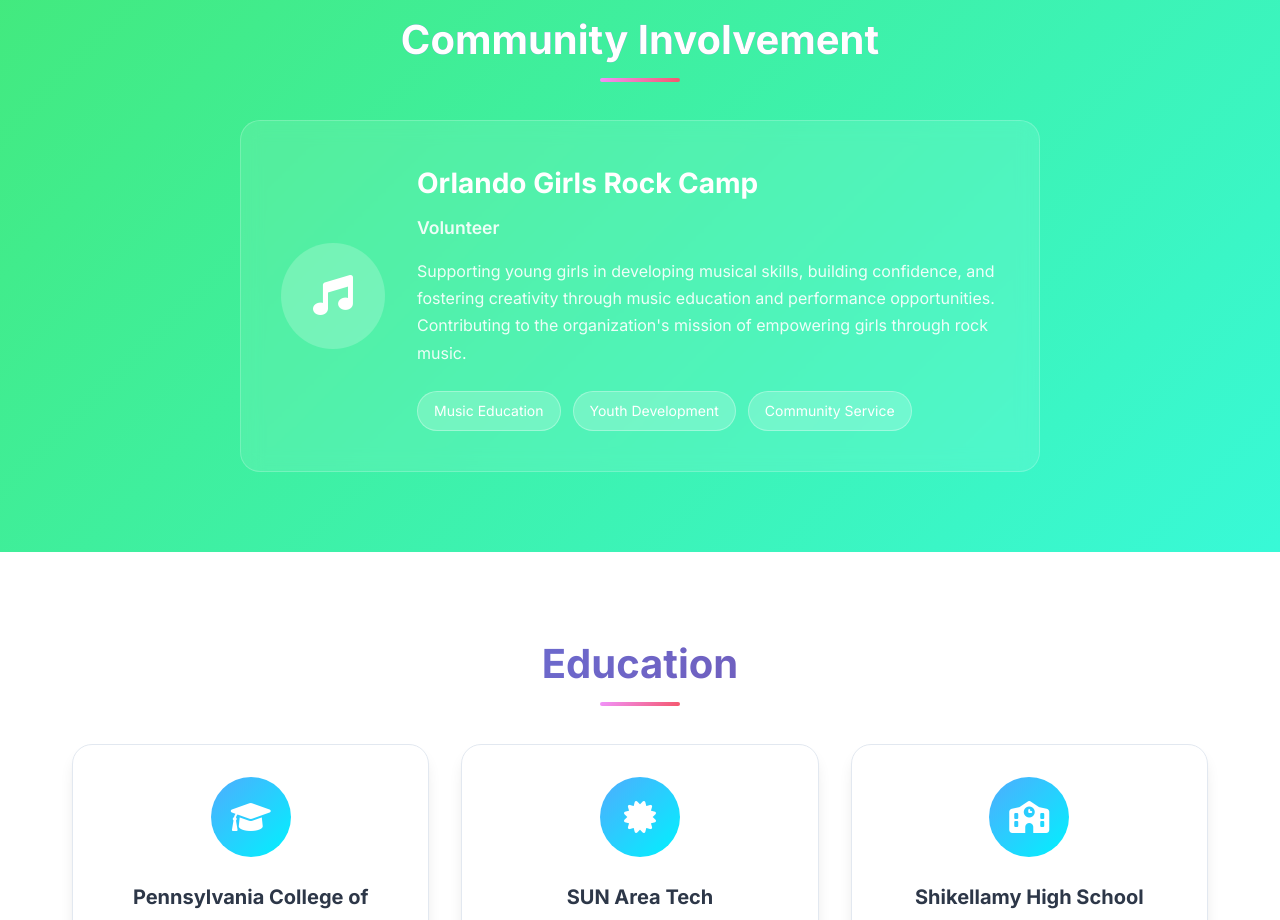
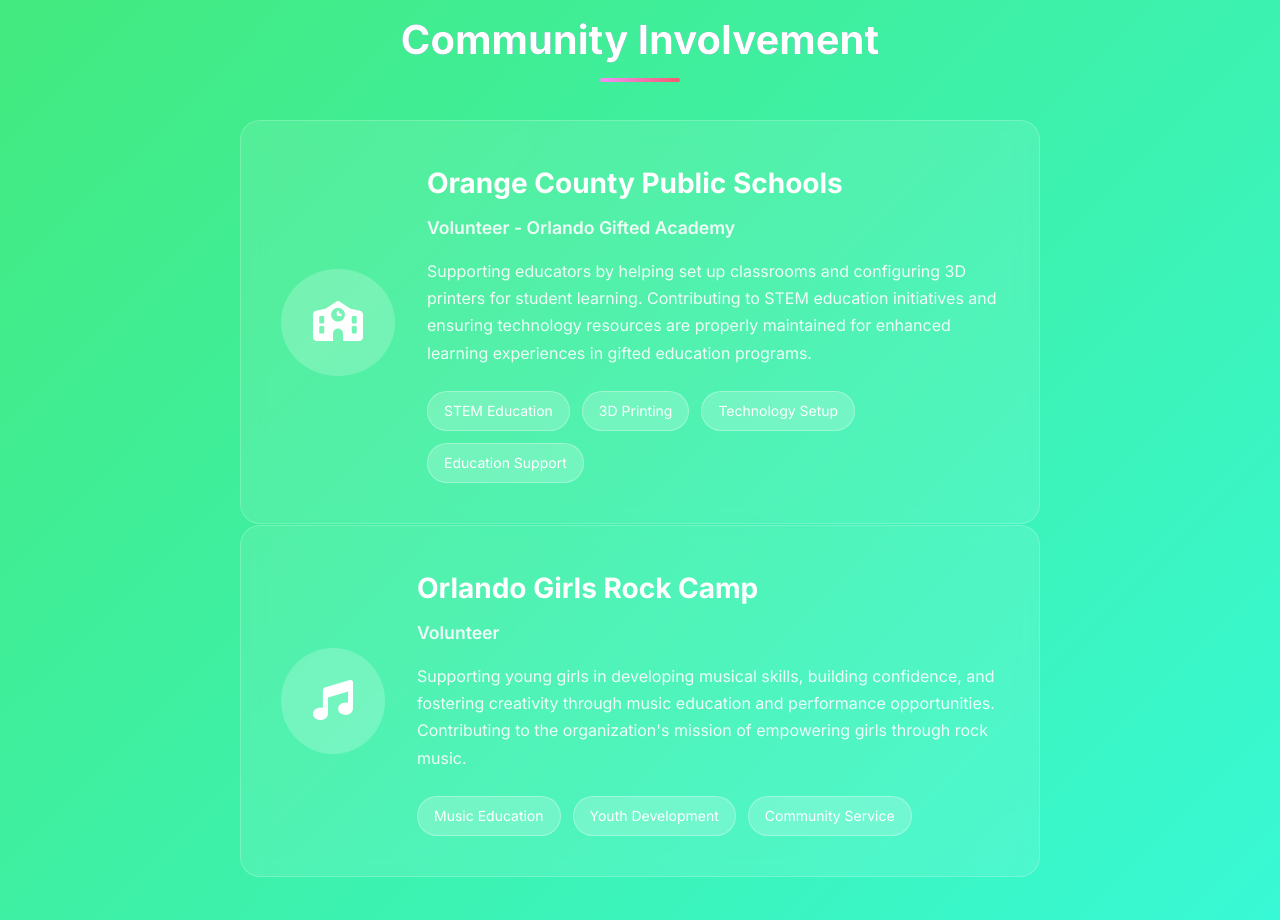
Before and after one commit to CloudCassette/portfolio, a website: page index.html in a window 1280 px wide. Shown: the part 5640-6560 px from the top of the page. Drawn offline with Linux system fonts and the light colour scheme.

Commit message:
Add OCPS Orlando Gifted Academy volunteer experience
- Added new volunteer experience at Orange County Public Schools
- Specifically highlighting work at Orlando Gifted Academy
- Focuses on classroom setup assistance and 3D printer configuration
- Includes relevant tags: STEM Education, 3D Printing, Technology Setup, Education Support
- Positioned before existing Orlando Girls Rock Camp volunteer entry
- Uses school icon (fa-school) to differentiate from music volunteer work

```diff
--- a/index.html
+++ b/index.html
@@ -302,6 +302,24 @@
     <section id="volunteer" class="volunteer">
         <div class="container">
             <h2 class="section-title">Community Involvement</h2>
+
+            <div class="volunteer-card">
+                <div class="volunteer-icon">
+                    <i class="fas fa-school"></i>
+                </div>
+                <div class="volunteer-content">
+                    <h3>Orange County Public Schools</h3>
+                    <p class="volunteer-role">Volunteer - Orlando Gifted Academy</p>
+                    <p class="volunteer-description">Supporting educators by helping set up classrooms and configuring 3D printers for student learning. Contributing to STEM education initiatives and ensuring technology resources are properly maintained for enhanced learning experiences in gifted education programs.</p>
+                    <div class="volunteer-tags">
+                        <span class="tag">STEM Education</span>
+                        <span class="tag">3D Printing</span>
+                        <span class="tag">Technology Setup</span>
+                        <span class="tag">Education Support</span>
+                    </div>
+                </div>
+            </div>
+
             <div class="volunteer-card">
                 <div class="volunteer-icon">
                     <i class="fas fa-music"></i>
```
